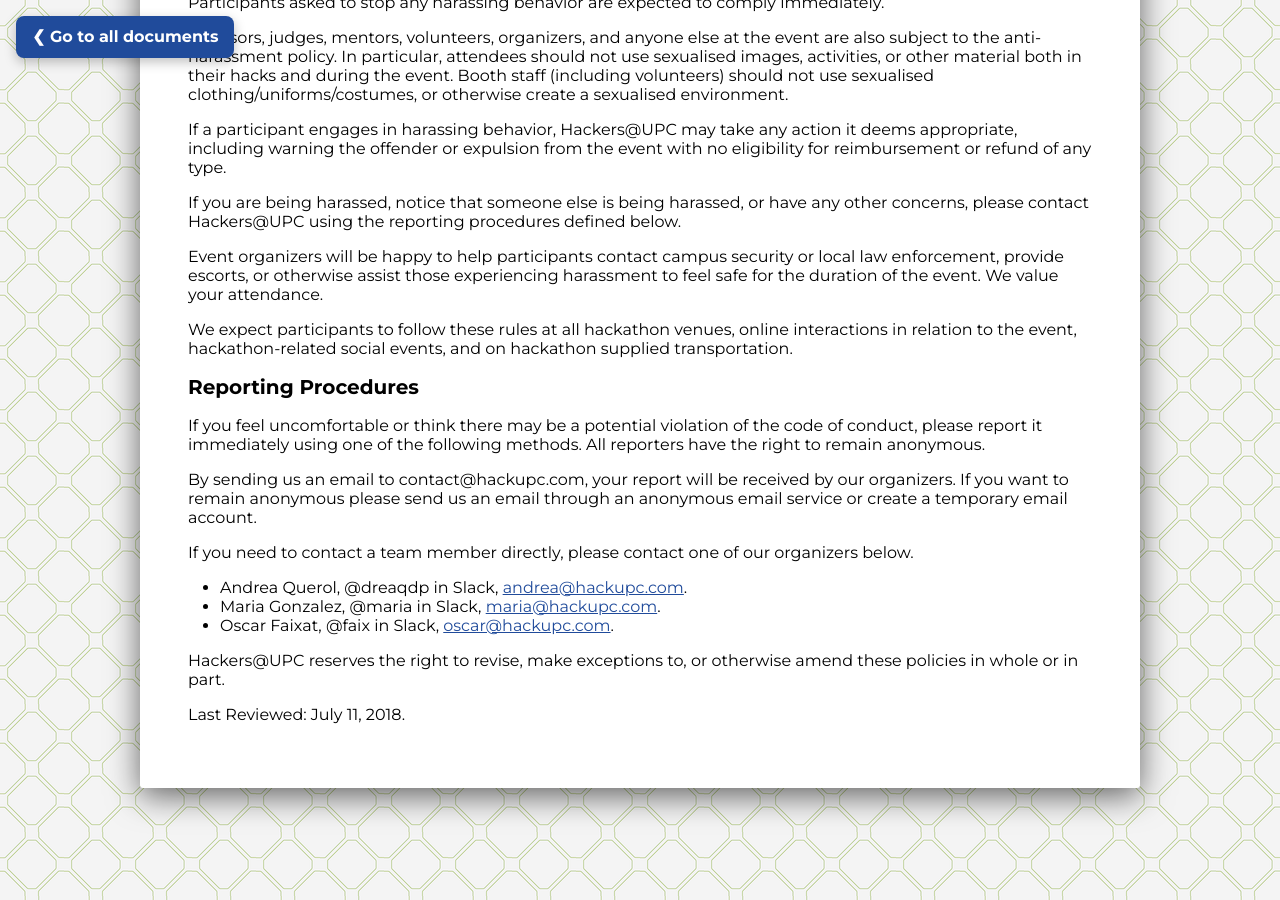
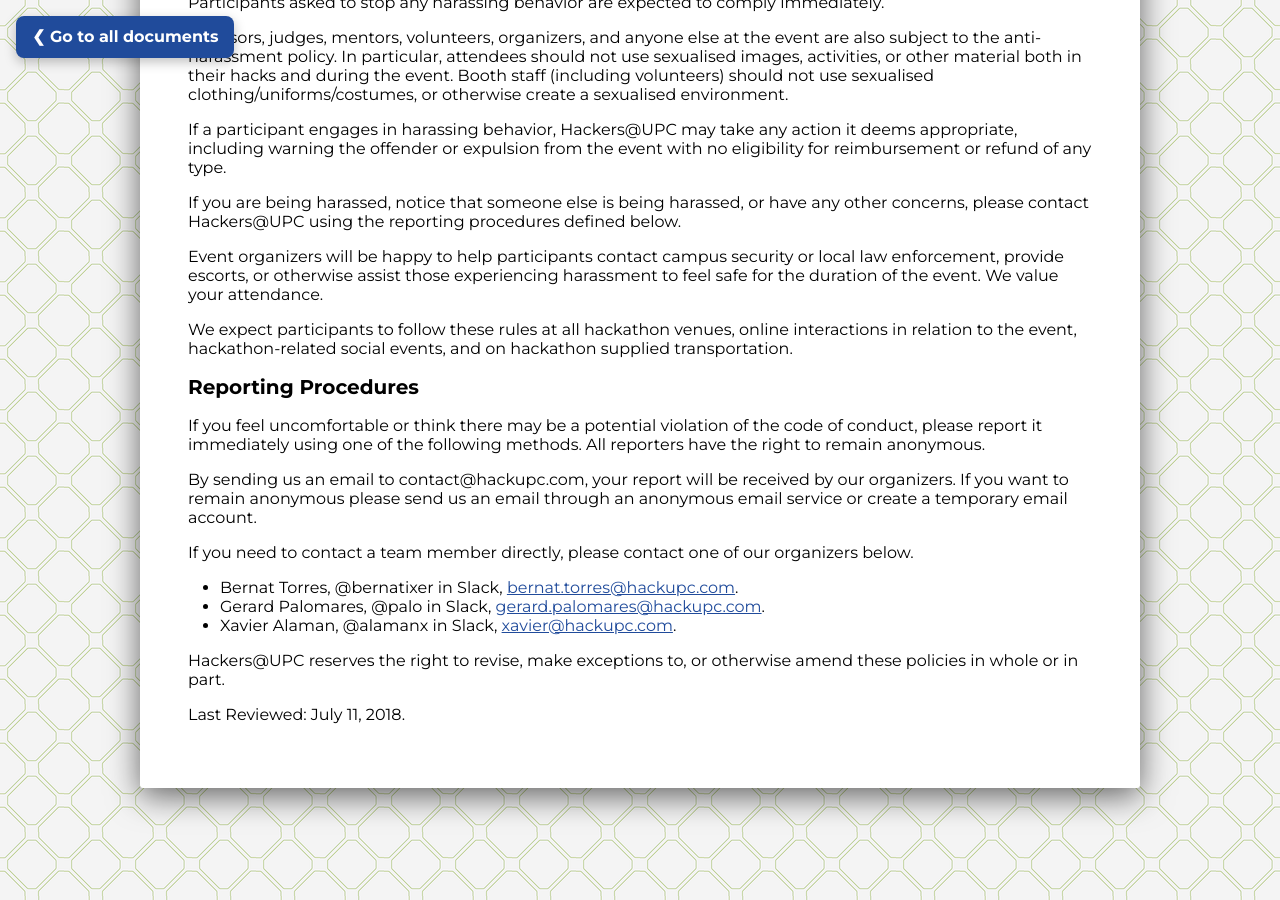
Before and after one commit to hackupc/legal-page, a Jekyll site: the page built from pages/code_of_conduct.md, in a window 1280 px wide and 900 px high, scrolled down 623 px. Built offline with Jekyll 4.4.1, drawn with Linux system fonts in a browser that asks for light colours.

Commit message:
Contact information renewal

```diff
--- a/pages/code_of_conduct.md
+++ b/pages/code_of_conduct.md
@@ -37,9 +37,9 @@
 
 If you need to contact a team member directly, please contact one of our organizers below.
 
-- Andrea Querol, @dreaqdp in Slack, [andrea@hackupc.com](mailto:andrea@hackupc.com).
-- Maria Gonzalez, @maria in Slack, [maria@hackupc.com](mailto:maria@hackupc.com).
-- Oscar Faixat, @faix in Slack, [oscar@hackupc.com](mailto:oscar@hackupc.com).
+- Bernat Torres, @bernatixer in Slack, [bernat.torres@hackupc.com](mailto:bernat.torres@hackupc.com).
+- Gerard Palomares, @palo in Slack, [gerard.palomares@hackupc.com](mailto:gerard.palomares@hackupc.com).
+- Xavier Alaman, @alamanx in Slack, [xavier@hackupc.com](mailto:xavier@hackupc.com).
 
 Hackers@UPC reserves the right to revise, make exceptions to, or otherwise amend these policies in whole or in part.
 
```
